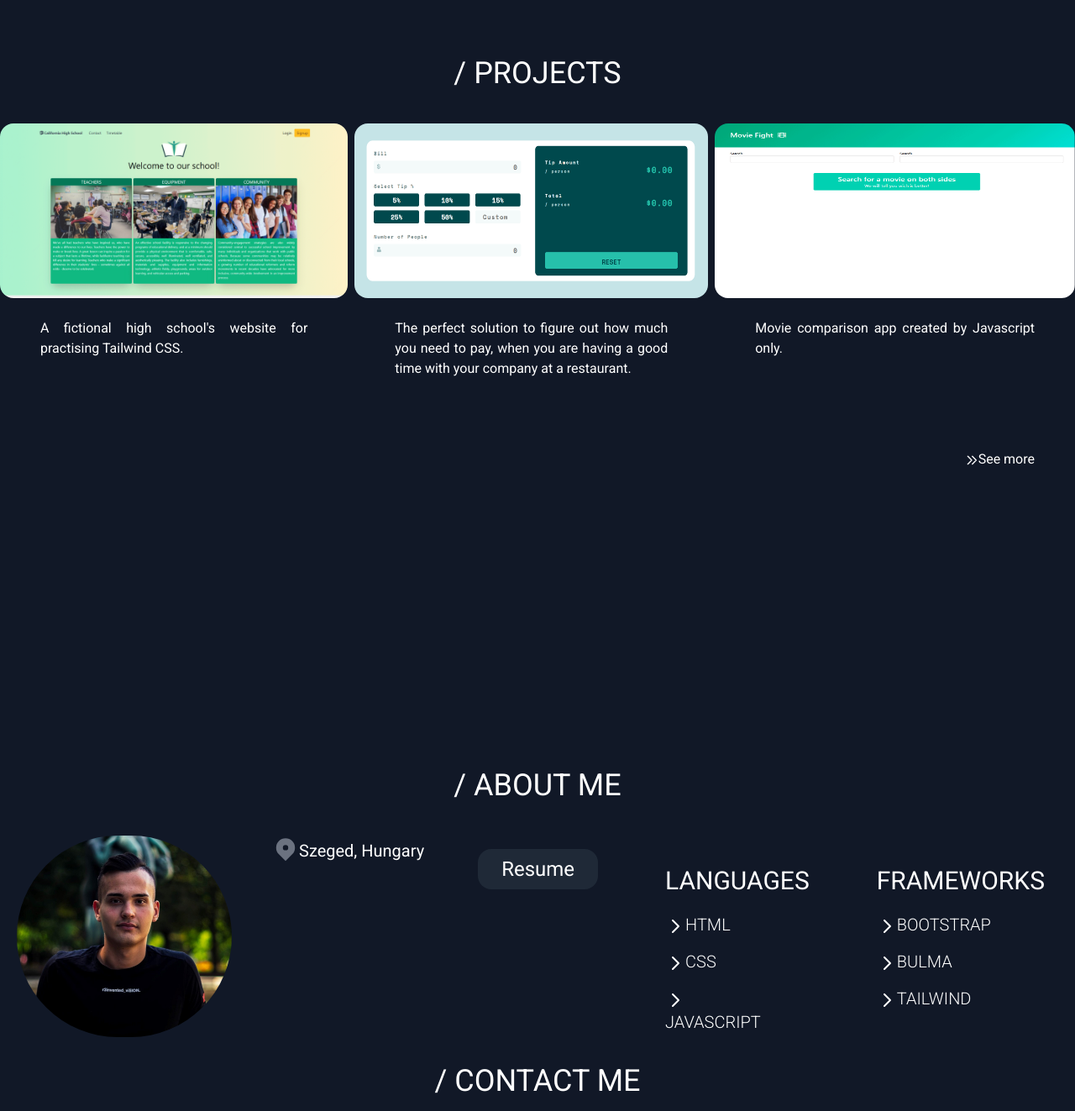
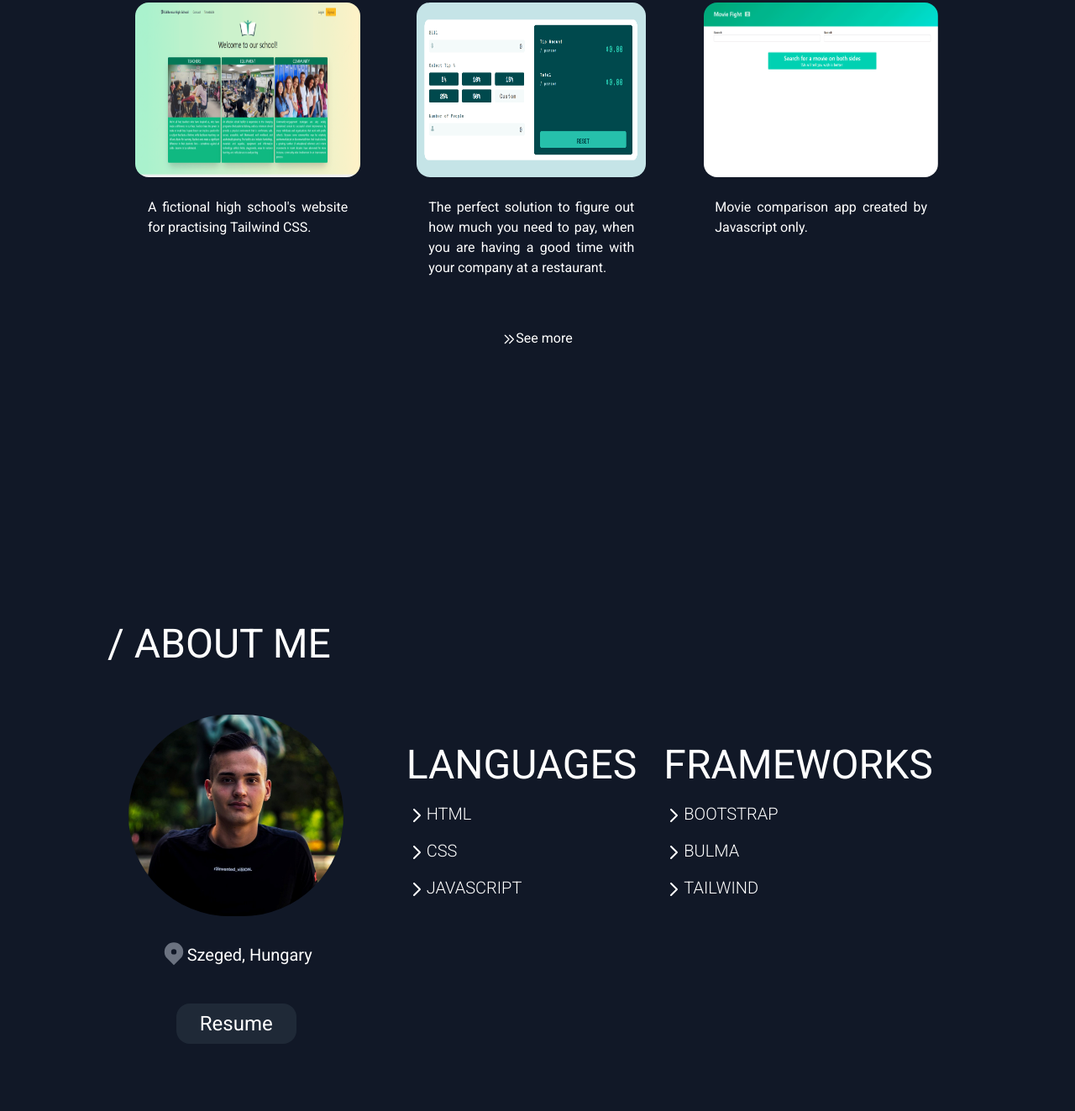
Before and after one commit to nagysandordominik/portfoliowebsite, a plain HTML site: page index.html in a window 1280 px wide. Shown: the part 1197-2520 px from the top of the page at 84% size. Drawn offline with nearby package versions, Linux system fonts and the light colour scheme.

Commit message:
fixed aboutme section in desktop view, deleted hire me button too, and adjusted on projects section when to fall on column b

```diff
--- a/index.html
+++ b/index.html
@@ -44,7 +44,7 @@
                                 d="M12.316 3.051a1 1 0 01.633 1.265l-4 12a1 1 0 11-1.898-.632l4-12a1 1 0 011.265-.633zM5.707 6.293a1 1 0 010 1.414L3.414 10l2.293 2.293a1 1 0 11-1.414 1.414l-3-3a1 1 0 010-1.414l3-3a1 1 0 011.414 0zm8.586 0a1 1 0 011.414 0l3 3a1 1 0 010 1.414l-3 3a1 1 0 11-1.414-1.414L16.586 10l-2.293-2.293a1 1 0 010-1.414z"
                                 clip-rule="evenodd" />
                         </svg>
-                        <span class="font-bold md:text-2xl text-lg tracking-widest pl-2"> SÁNDOR NAGY</span>
+                        <span class="font-bold lg:text-2xl md:text-xl  text-lg tracking-widest pl-2"> SÁNDOR NAGY</span>
                     </a>
                 </div>
 
@@ -53,9 +53,7 @@
                     <a href="#" class="py-3 px-5 text-white hover:bg-gray-900 rounded-2xl transition">PROJECTS</a>
                     <a href="#" class="py-3 px-5 text-white hover:bg-gray-900 rounded-2xl transition">ABOUT ME</a>
                     <a href="#" class="py-3 px-5 text-white hover:bg-gray-900 rounded-2xl transition">CONTACT</a>
-                    <a href=""
-                        class="py-2 px-8 bg-purple-600 hover:bg-purple-500 text-white hover:font-light rounded transition duration-300">HIRE
-                        ME</a>
+
                 </div>
             </div>
 
@@ -110,7 +108,7 @@
 
     </nav>
     <header class="flex justify-center ">
-        <div class="text-5xl md:text-7xl text-white items-center my-72 ">
+        <div class="text-5xl md:text-7xl text-white items-center mt-96 ">
             <h1 class="mb-10"><span class="block mb-4 text-6xl">Hi,</span><span class="text-4xl">I'm</span>
                 Sándor! &#128075;&#127995;
             </h1>
@@ -118,33 +116,32 @@
         </div>
 
     </header>
-    <section id="projects" class="my-72">
-        <div class="flex justify-center ">
-            <p class=" md:text-4xl text-2xl text-white my-5 items-center">
+    <section id="projects" class="sm:mx-32 my-72 justify-center">
+        <div class=" flex justify-center md:justify-start ">
+            <p class=" md:text-5xl text-3xl text-white my-10 ">
                 / PROJECTS
             </p>
         </div>
         <div
-            class="grid grid-flow-row md:grid-flow-col md:auto-rows-max md:space-x-2 pt-5 md:justify-around md:text-base text-xs  ">
+            class="grid grid-flow-row lg:grid-flow-col sm:auto-rows-max pt-5 sm:justify-around sm:text-base text-xs justify-items-center">
 
-            <div class="  rounded-3xl  max-w-md mb-5  ">
-                <img src="images/previewchs.gif" alt="" class="md:h-52 h-48 md:w-screen w-4/5 rounded-2xl mx-auto">
+            <div class="rounded-3xl max-w-sm sm:max-w-md mb-5 h-80">
+                <img src=" images/previewchs.gif" alt="" class="md:h-52 h-48  w-4/5 rounded-2xl mx-auto">
                 <p class="text-center text-white text-justify mx-12 mt-6 ">A fictional high school's website for
                     practising Tailwind CSS.</p>
             </div>
 
 
-            <div class="text-center rounded-3xl  max-w-md mb-5 h-80 ">
-                <img src="images/previewsplitter.gif" alt="" class="md:h-52 h-48 md:w-screen w-4/5 rounded-2xl mx-auto">
+            <div class="rounded-3xl max-w-sm sm:max-w-md mb-5 h-80 ">
+                <img src="images/previewsplitter.gif" alt="" class="md:h-52 h-48  w-4/5 rounded-2xl mx-auto">
                 <p class="text-center text-white text-justify mx-12 mt-6 "> The perfect solution to figure out how much
                     you need to pay, when you are
                     having a good time
                     with your company at a restaurant.</p>
             </div>
 
-            <div class=" text-center rounded-3xl  max-w-md  h-80 ">
-                <img src="images/previewmoviefight.gif" alt=""
-                    class="md:h-52 h-48 md:w-screen w-4/5 rounded-2xl mx-auto">
+            <div class="rounded-3xl max-w-sm sm:max-w-md  h-80 ">
+                <img src="images/previewmoviefight.gif" alt="" class="md:h-52 h-48  w-4/5 rounded-2xl mx-auto">
                 <p class="text-center text-white text-justify mx-12 mt-6">Movie comparison app created by Javascript
                     only.
 
@@ -152,7 +149,7 @@
             </div>
 
         </div>
-        <div class="flex md:justify-end justify-center">
+        <div class=" md:justify-end justify-center">
             <h3 class="text-white md:m-12 text-center"><svg xmlns="http://www.w3.org/2000/svg" class="h-4 w-4 inline"
                     fill="none" viewBox="0 0 24 24" stroke="currentColor">
                     <path stroke-linecap="round" stroke-linejoin="round" stroke-width="2"
@@ -163,26 +160,27 @@
 
     </section>
 
-    <section id="aboutMe">
-        <div class="flex justify-center">
-            <p class=" md:text-4xl text-2xl text-white my-5 items-center">
+    <section id="aboutMe" class="md:mx-32 my-72 justify-center">
+        <div class="flex justify-center md:justify-start ">
+            <p class=" md:text-5xl text-3xl text-white my-10 ">
                 / ABOUT ME
             </p>
         </div>
         <div
-            class="grid grid-flow-row md:grid-flow-col md:auto-rows-max md:space-x-2 pt-5 md:justify-around md:text-base text-xs  ">
+            class="grid grid-flow-row md:grid-flow-col sm:auto-rows-max sm:space-x-2 pt-5 sm:justify-around sm:text-base text-xs  ">
+            <div class="space-y-7">
                 <div class="flex justify-center">
                     <img src="images/selfie.jpg" alt="A photo of myself" class="rounded-full w-64 h-60 items-center">
 
                 </div>
-            <div class="flex justify-center  ">
+                <div class="flex justify-center">
                     <svg xmlns="http://www.w3.org/2000/svg" class="h-8 w-8 text-gray-500" viewBox="0 0 20 20"
                         fill="currentColor">
                         <path fill-rule="evenodd"
                             d="M5.05 4.05a7 7 0 119.9 9.9L10 18.9l-4.95-4.95a7 7 0 010-9.9zM10 11a2 2 0 100-4 2 2 0 000 4z"
                             clip-rule="evenodd" />
                     </svg>
-                <p class="pt-1 text-xl  text-white">Szeged, Hungary</p>
+                    <p class="pt-1 text-xl text-white inline">Szeged, Hungary</p>
 
                 </div>
                 <div class="flex justify-center h-20 p-4">
@@ -190,55 +188,64 @@
                         class="text-white text-2xl text-center items-center bg-gray-800 px-7 py-2 rounded-2xl hover:bg-gray-700 transition">
                         Resume</p>
                 </div>
-            <div class=" justify-center  p-4 mx-auto w-3/4">
+            </div>
+            <div class="sm:flex mx-10">
+                <div class=" justify-center  p-4  w-full">
 
-                <h1 class="text-white text-3xl text-center my-5 ">LANGUAGES</h1>
+                    <h1 class="text-white md:text-5xl text-3xl text-center my-5 ">LANGUAGES</h1>
                     <span class="space-y-4 ">
 
                         <h3 class="text-white text-xl font-light"><svg xmlns="http://www.w3.org/2000/svg"
                                 class="h-6 w-6 inline text-white" fill="none" viewBox="0 0 24 24" stroke="currentColor">
-                            <path stroke-linecap="round" stroke-linejoin="round" stroke-width="2" d="M9 5l7 7-7 7" />
+                                <path stroke-linecap="round" stroke-linejoin="round" stroke-width="2"
+                                    d="M9 5l7 7-7 7" />
                             </svg>HTML
                         </h3>
                         <h3 class="text-white text-xl font-light"><svg xmlns="http://www.w3.org/2000/svg"
                                 class="h-6 w-6 inline text-white" fill="none" viewBox="0 0 24 24" stroke="currentColor">
-                            <path stroke-linecap="round" stroke-linejoin="round" stroke-width="2" d="M9 5l7 7-7 7" />
+                                <path stroke-linecap="round" stroke-linejoin="round" stroke-width="2"
+                                    d="M9 5l7 7-7 7" />
                             </svg>CSS</h3>
                         <h3 class="text-white text-xl font-light"><svg xmlns="http://www.w3.org/2000/svg"
                                 class="h-6 w-6 inline text-white" fill="none" viewBox="0 0 24 24" stroke="currentColor">
-                            <path stroke-linecap="round" stroke-linejoin="round" stroke-width="2" d="M9 5l7 7-7 7" />
+                                <path stroke-linecap="round" stroke-linejoin="round" stroke-width="2"
+                                    d="M9 5l7 7-7 7" />
                             </svg>JAVASCRIPT</h3>
                     </span>
                 </div>
-            <div class=" justify-center  p-4 mx-auto w-3/4 ">
-                <h1 class="text-white text-3xl text-center my-5">FRAMEWORKS</h1>
+                <div class=" justify-center  p-4 mx-auto w-full ">
+                    <h1 class="text-white md:text-5xl text-3xl text-center my-5">FRAMEWORKS</h1>
                     <span class="space-y-4 ">
 
                         <h3 class="text-white text-xl font-light"><svg xmlns="http://www.w3.org/2000/svg"
                                 class="h-6 w-6 inline text-white" fill="none" viewBox="0 0 24 24" stroke="currentColor">
-                            <path stroke-linecap="round" stroke-linejoin="round" stroke-width="2" d="M9 5l7 7-7 7" />
+                                <path stroke-linecap="round" stroke-linejoin="round" stroke-width="2"
+                                    d="M9 5l7 7-7 7" />
                             </svg>BOOTSTRAP
                         </h3>
                         <h3 class="text-white text-xl font-light"><svg xmlns="http://www.w3.org/2000/svg"
                                 class="h-6 w-6 inline text-white" fill="none" viewBox="0 0 24 24" stroke="currentColor">
-                            <path stroke-linecap="round" stroke-linejoin="round" stroke-width="2" d="M9 5l7 7-7 7" />
+                                <path stroke-linecap="round" stroke-linejoin="round" stroke-width="2"
+                                    d="M9 5l7 7-7 7" />
                             </svg>BULMA</h3>
                         <h3 class="text-white text-xl font-light"><svg xmlns="http://www.w3.org/2000/svg"
                                 class="h-6 w-6 inline text-white" fill="none" viewBox="0 0 24 24" stroke="currentColor">
-                            <path stroke-linecap="round" stroke-linejoin="round" stroke-width="2" d="M9 5l7 7-7 7" />
+                                <path stroke-linecap="round" stroke-linejoin="round" stroke-width="2"
+                                    d="M9 5l7 7-7 7" />
                             </svg>TAILWIND</h3>
                     </span>
+                </div>
             </div>
 
         </div>
     </section>
 
-    <section id="contactMe">
+    <section id="contactMe" class="md:mx-32 my-72 justify-center">
         <div class="mb-32">
-            <div class="flex justify-center">
-                <h1 class=" md:text-4xl text-2xl text-white my-5 items-center">
+            <div class="flex justify-center md:justify-start ">
+                <p class=" md:text-5xl text-3xl text-white my-10 ">
                     / CONTACT ME
-                </h1>
+                </p>
             </div>
             <p class="text-white text-lg text-justify mx-10">Whether you are interested in starting a project together,
                 looking for a
```
Lines whose indentation alone changed are shown as unchanged.
